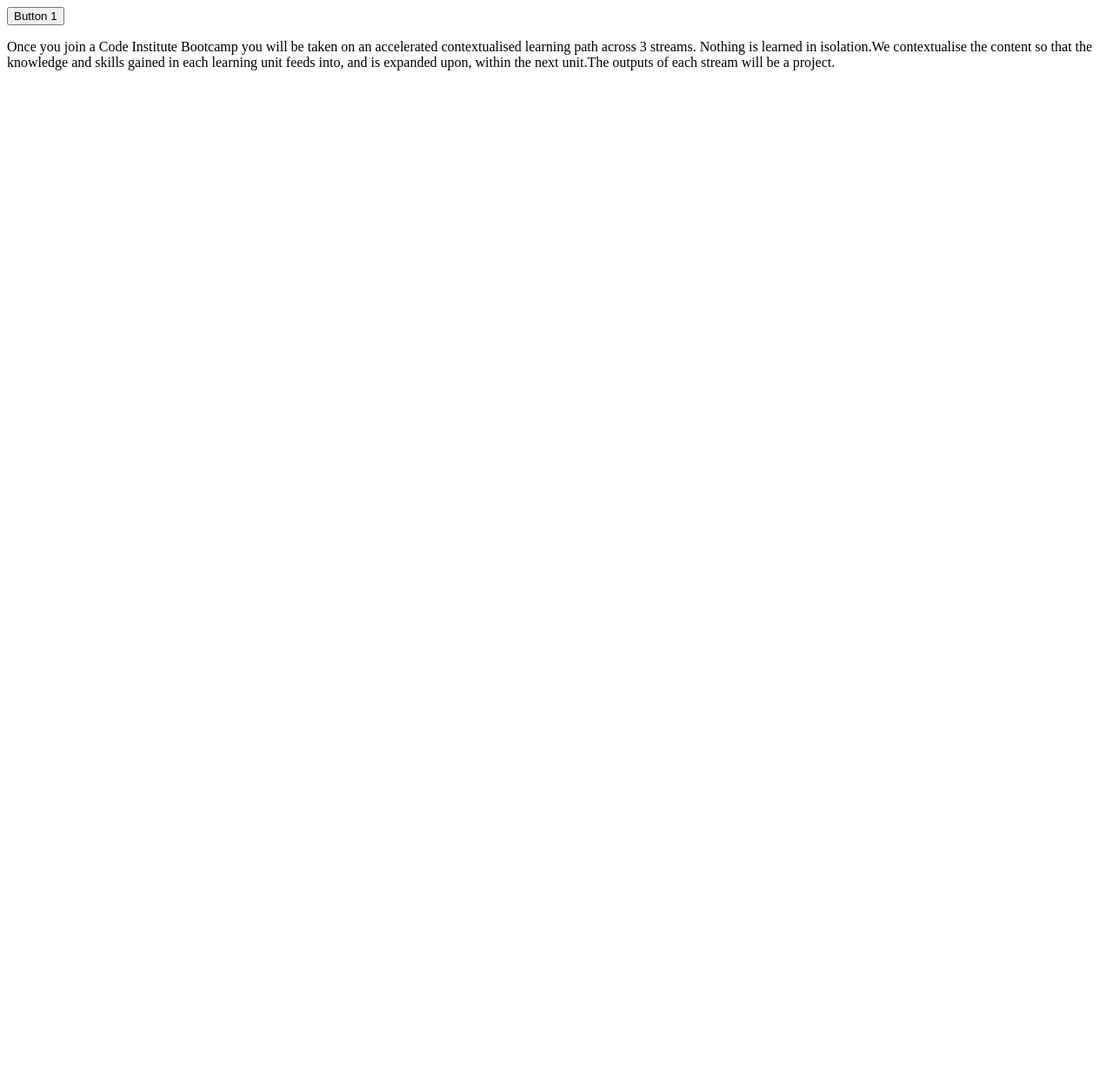
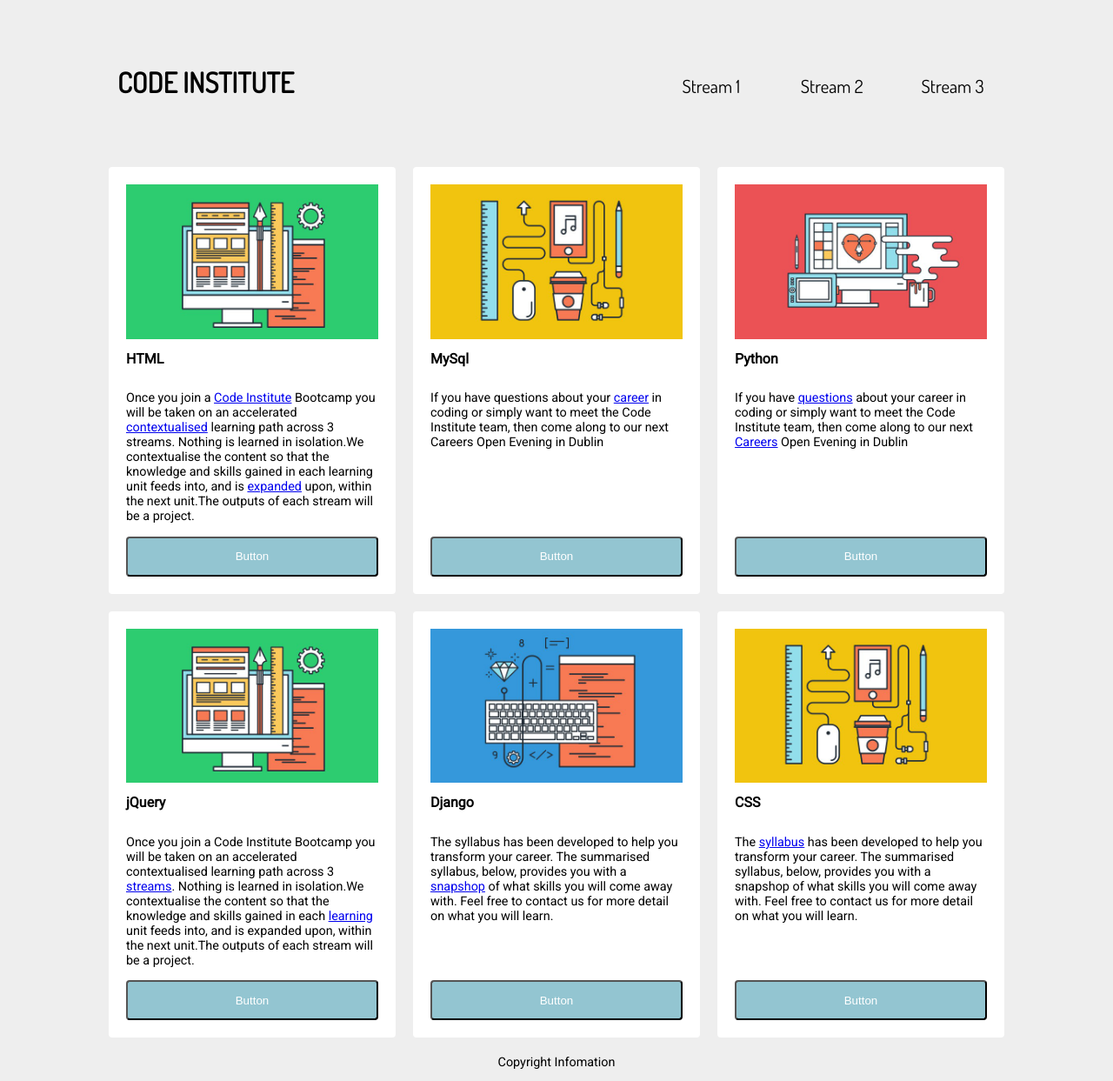
Before and after one commit to mattjboland/traversing-sideways, a plain HTML site: page index.html in a window 1280 px wide. Shown: the whole page at 87% size. Before the commit the page ends 800 px from the top, so only its background shows below. Drawn offline with nearby package versions, Linux system fonts and the light colour scheme.

Commit message:
added img folder and css folder/style.css

```diff
--- /dev/null
+++ b/css/style.css
@@ -0,0 +1,146 @@
+body{
+	font-family: 'Roboto', sans-serif;
+	/*background-image: url(img/code-institute.jpg);
+	background-size: cover;
+	color: #ffffff;*/
+	background-color: #eee;
+}
+
+h1{
+	font-size: 3em;
+	text-align: center;
+}
+h2{
+	font-size: 1em;
+	text-align: left;
+}
+p{
+	font-size: .9rem;
+}
+
+div{
+	border-radius: 4px;
+}
+
+.card_image{
+	width: 100%;
+}
+.bottom_button{
+	display: flex;
+	box-sizing:border-box;
+	border-radius: 4px;
+	display: block;
+	width: 100%;
+	background-color:rgba(129, 187, 201,.85);
+	text-align: center;
+	padding: 1em .75em;
+	text-decoration: none;
+	color: #fff;
+
+}
+
+.card_bottom{
+	display: flex;
+	flex-flow:column;
+}
+.card_head{
+	flex:0;
+}
+.card_para{
+	flex:1 0 auto;
+}
+
+#container
+{
+	display: flex;		/* makes container a flexbox*/
+	flex-flow: row wrap; 	/* layout the boxes in rows and wrap them*/
+	box-sizing:border-box;
+	margin-right:auto;
+	margin-left:auto;
+	max-width:1050px;
+}
+#logo{
+	width: 800px;
+	margin: auto;
+}
+
+.card{
+	flex:1; /* */
+	display: flex;	/* make the contents controllable by flexbox*/
+	flex-flow:column;	/* */
+	min-width: 240px; /**/
+	margin: 10px;
+	padding: 20px;
+	background-color: #fff;
+}
+
+#my_footer{
+	width:100%;
+	text-align: center;
+}
+#copyright{
+	margin-top:10px;
+	margin-bottom:10px;
+
+}
+
+/*************************
+Navigation
+**************************/
+
+nav{
+	font-family: roboto;
+	background-color: #eee;
+	margin: 30px auto;
+	width: 100%;
+}
+ul{
+	display: flex;
+	justify-content:space-between;
+	flex-flow: row;
+	/*flex-flow: row-reverse;*/
+	/*justify-content:flex-end;*/
+	/*justify-content:space-around;*/
+	/*align-items:flex-start;*/
+	align-items:baseline;
+	border-radius: 10px;
+	list-style-type: none; /*Remove Bullets*/
+	padding: 0;
+}
+li{
+	flex:1;
+	height: 30px;
+	/*width:10%;*/
+	/*border:2px solid #000;*/
+	/*background-color: #81BBC9;*/
+	/*border-radius: 10px;*/
+	font-family: Dosis;
+	padding:20px 20px 20px 20px;
+	text-align: center;
+	font-size: 1.3em;
+}
+
+#logoNav{
+	flex:6;
+	text-align: left;
+	font-size: 2em;
+	font-weight: bold;
+}
+
+.underline{
+	text-decoration:underline;
+}
+.border{
+	border: solid 5px #ccc;
+}
+
+
+@media screen and (max-width: 700px){
+	ul{
+		flex-flow: column;
+		align-items:center;
+	}
+	li{
+		font-size: 2em;
+	}
+}
--- a/index.html
+++ b/index.html
@@ -3,17 +3,71 @@
 <head>
 	<meta charset="utf-8" />
 	<meta name="viewport" content="width=device-width, initial-scale=1">
-	<title>jQuery</title>
+	<title>jQuery Traversing Mt Dom</title>
+	<link href="css/style.css" rel="stylesheet">
+	<link href='https://fonts.googleapis.com/css?family=Roboto' rel='stylesheet'>
+	<link href='https://fonts.googleapis.com/css?family=Dosis' rel='stylesheet'>
 </head>
 <body>
 	<div id="container">
-		<div class='card'>
-			<button id='button1'  class="bottom_button">Button 1</button>
-			<p id='para1' class="card_para">Once you join a Code Institute Bootcamp you will be taken on an accelerated contextualised learning path across 3 streams. Nothing is learned in isolation.We contextualise the content so that the knowledge and skills gained in each learning unit feeds into, and is expanded upon, within the next unit.The outputs of each stream will be a project. </p>
+		<nav>
+			<ul>
+				<li id="logoNav">CODE INSTITUTE</li>
+				<li id="stream1_btn">Stream 1</li>
+				<li id="stream2_btn">Stream 2</li>
+				<li id="stream3_btn">Stream 3</li>
+			</ul>
+		</nav>
+		<div class="card stream1">
+			<img class="card_image" src="img/3.png" alt="code icon">
+			<div class="card_bottom">
+				<h2 class="card_head">HTML</h2>
+				<p class="card_para">Once you join a <a href="#">Code Institute</a> Bootcamp you will be taken on an accelerated <a href="#">contextualised</a>	 learning path across 3 streams. Nothing is learned in isolation.We contextualise the content so that the knowledge and skills gained in each learning unit feeds into, and is <a href="#">expanded</a> upon, within the next unit.The outputs of each stream will be a project. </p>
+				<button class="bottom_button">Button</button>
+			</div>
+		</div>
+		<div class="card stream3">
+			<img class="card_image" src="img/1.png" alt="code icon">
+			<h2 class="card_head">MySql</h2>
+			<p class="card_para">If you have questions about your <a href="#">career</a> in coding or simply want to meet the Code Institute team, then come along to our next Careers Open Evening in Dublin</p>
+			<button class="bottom_button">Button</button>
+		</div>
+
+		<div class="card stream2">
+			<img class="card_image" src="img/2.png" alt="code icon">
+			<h2 class="card_head">Python</h2>
+			<p class="card_para">If you have <a href="#">questions</a> about your career in coding or simply want to meet the  Code Institute team, then come along to our next <a href="#">Careers</a> Open Evening in Dublin</p>
+			<button class="bottom_button">Button</button>
+		</div>
+		<div class="card stream1">
+			<img class="card_image" src="img/3.png" alt="code icon">
+			<div class="card_bottom">
+				<h2 class="card_head">jQuery</h2>
+				<p class="card_para">Once you join a Code Institute Bootcamp you will be taken on an accelerated contextualised learning path across 3 <a href="#">streams</a>. Nothing is learned in isolation.We contextualise the content so that the knowledge and skills gained in each <a href="#">learning</a> unit feeds into, and is expanded upon, within the next unit.The outputs of each stream will be a project. </p>
+				<button class="bottom_button">Button</button>
+			</div>
+		</div>
+		<div class="card stream3">
+			<img class="card_image" src="img/4.png" alt="code icon">
+			<h2 class="card_head">Django</h2>
+			<p class="card_para">The syllabus has been developed to help you transform your career. The summarised syllabus, below, provides you with a <a href="#">snapshop</a> of what skills you will come away with. Feel free to contact us for more detail on what you will learn.</p>
+			<button class="bottom_button">Button</button>
+		</div>
+		<div class="card stream1">
+			<img class="card_image" src="img/1.png" alt="code icon">
+			<h2 class="card_head">CSS</h2>
+			<p class="card_para">The <a href="#">syllabus</a> has been developed to help you transform your career. The summarised syllabus, below, provides you with a snapshop of what skills you will come away with. Feel free to contact us for more detail on what you will learn.</p>
+			<button class="bottom_button">Button</button>
+		</div>
+		<div id="my_footer">
+			<p id="copyright">Copyright Infomation</p>
 		</div>
 	</div>
-	<script src="https://ajax.googleapis.com/ajax/libs/jquery/2.1.3/jquery.min.js"></script>
-	<script src="js/script.js"></script>
+	<script
+	src="https://code.jquery.com/jquery-3.2.1.js"
+	integrity="sha256-DZAnKJ/6XZ9si04Hgrsxu/8s717jcIzLy3oi35EouyE="
+	crossorigin="anonymous"></script>
+	<script src="js/script.js"></script> <!-- Scripts located at the bottom of the body to insure page is fully loaded before execution -->
 
 </body>
 </html>
--- a/js/script.js
+++ b/js/script.js
@@ -1,4 +1,12 @@
+$(document).ready(function() {
+	//sets <a> element within paragraph  to yellow
+	$("p").click(function(){
+		$(this).children("a").css("background-color", "yellow"); /* returns all the <a> child elements that are
+		within this paragraph*/
+	});
 
-$("button").click(function() {
-
+	// Toggle the visibility of the paragraph when a button is clicked
+	$("button").click(function(){
+		$(this).next().slideToggle('slow');
+	});
 });
```
Also changed, not shown: img/1.png (added), img/2.png (added), img/3.png (added), img/4.png (added), img/code-institute.jpg (added), img/slider-1.jpg (added), img/slider-2.jpg (added), img/slider-3.jpg (added), img/slider-4.jpg (added).
